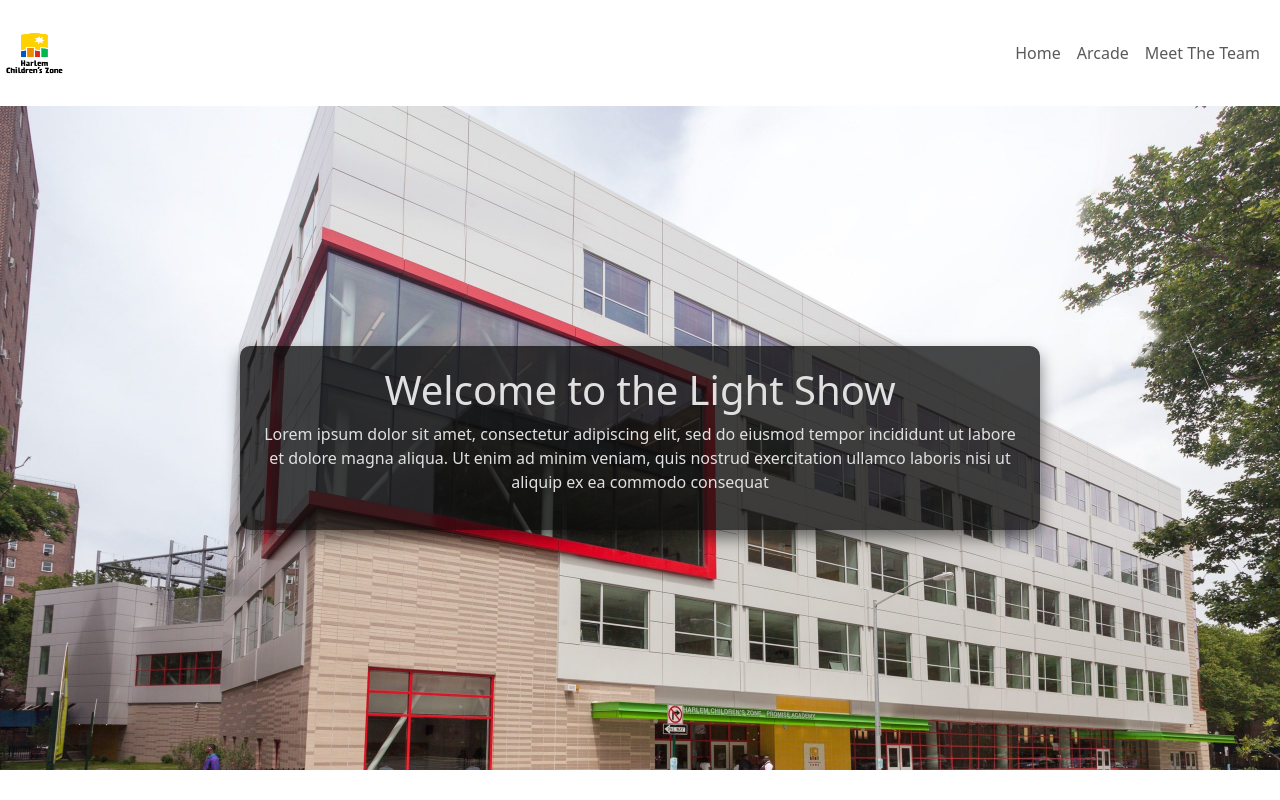
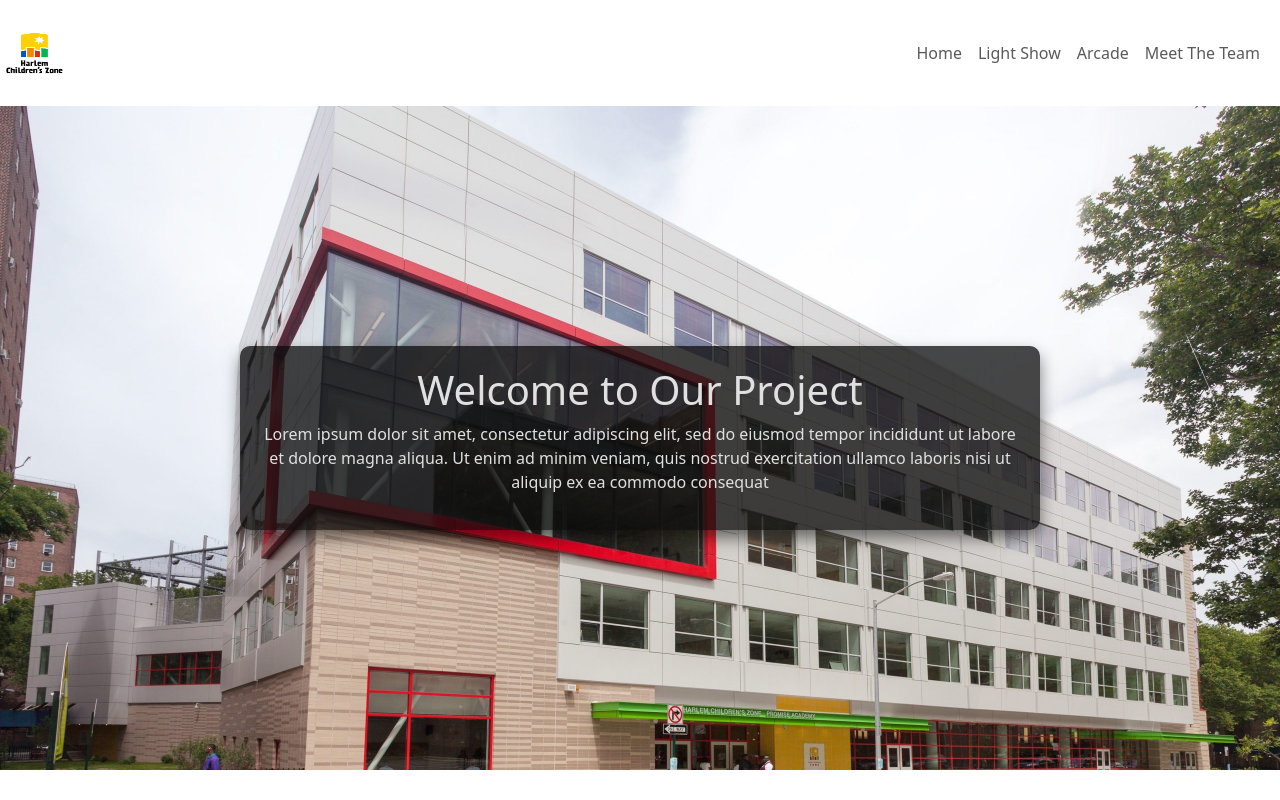
Before and after one commit to dom-edu/light-show-portal, a Flask app: page / in a window 1280 px wide. Run offline with Flask 3, Linux system fonts and the light colour scheme.

Commit message:
Change welcome message

```diff
--- a/templates/index.html
+++ b/templates/index.html
@@ -20,6 +20,9 @@
                 <a class="nav-link" aria-current="page" href="{{url_for('home')}}">Home</a>
               </li>
               <li class="nav-item">
+                <a class="nav-link" href="{{ url_for('arcade') }}">Light Show</a>
+              </li>
+              <li class="nav-item">
                 <a class="nav-link" href="{{ url_for('arcade') }}">Arcade</a>
               </li>
               <li class="nav-item">
@@ -33,7 +36,7 @@
        <header>
         <center>
           <div>
-            <h1> Welcome to the Light Show </h1>
+            <h1> Welcome to Our Project</h1>
             <!-- TODO: Replace with relevant text content -->
             <p>
               Lorem ipsum dolor sit amet, consectetur adipiscing elit, sed do eiusmod tempor incididunt ut labore et dolore magna aliqua. Ut enim ad minim veniam, quis nostrud exercitation ullamco laboris nisi ut aliquip ex ea commodo consequat
```
